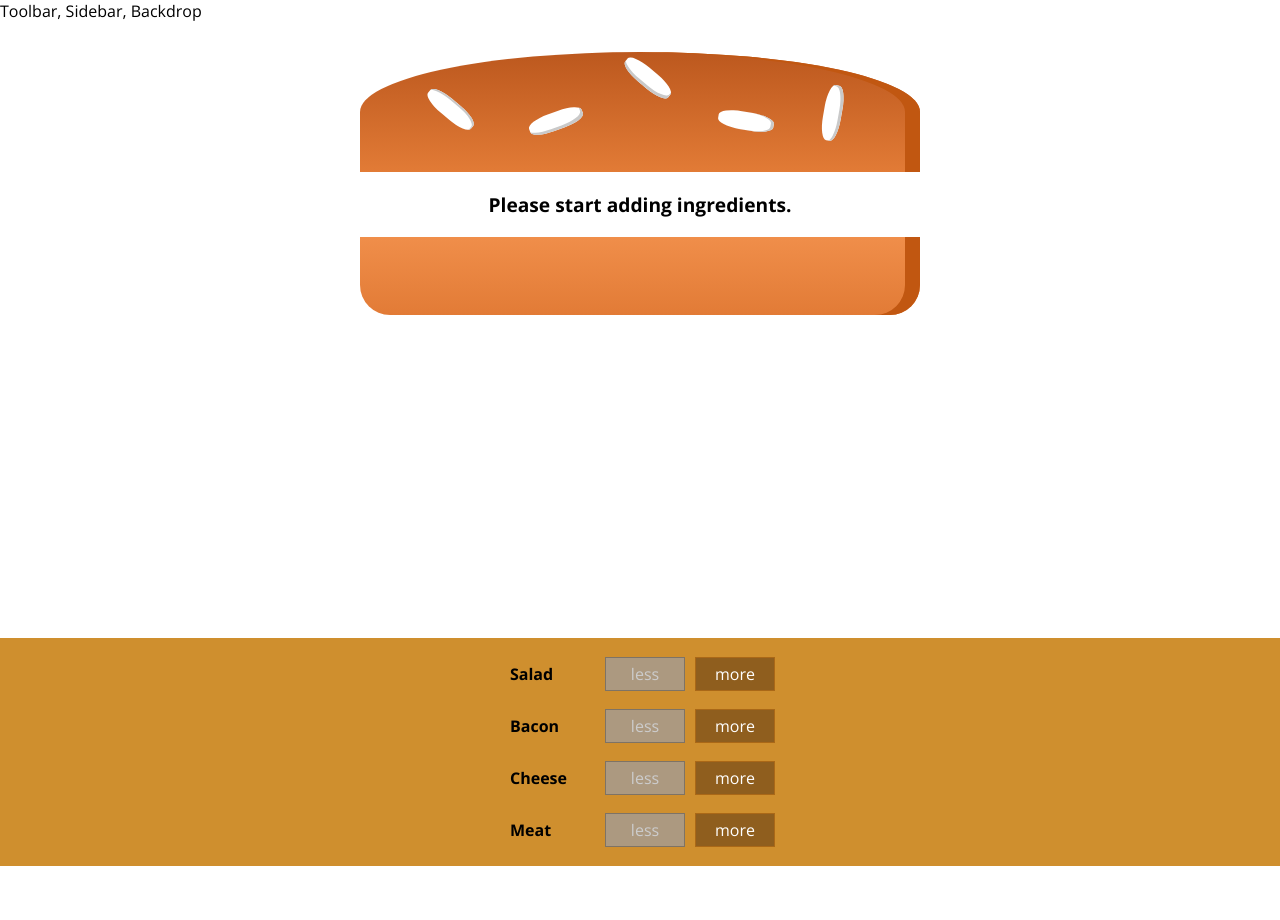
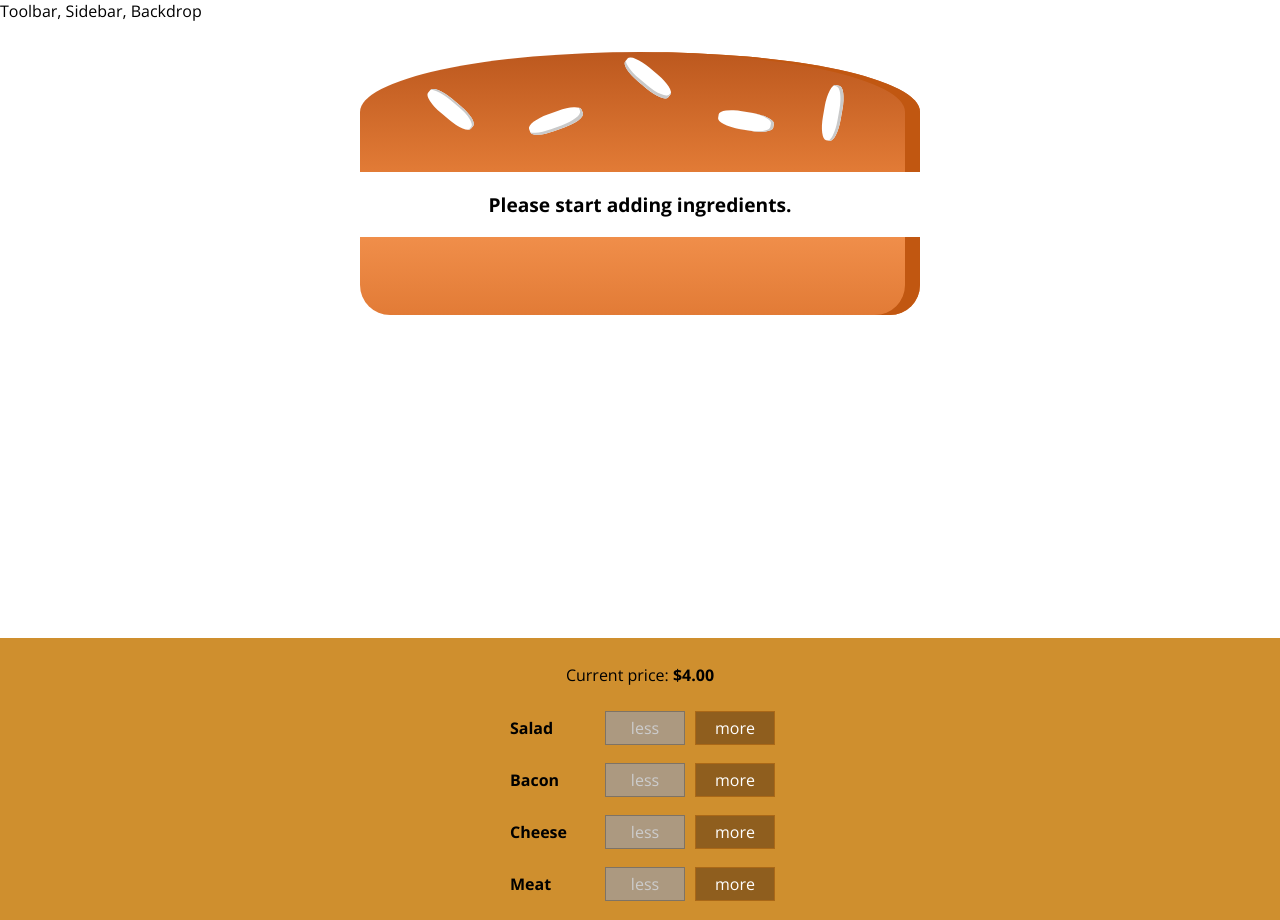
Before and after one commit to davidobi/react-burger-app, a React app in the folder react-burger-app/: page / in a window 1280 px wide. Before the commit the page ends 866 px from the top, so only its background shows below. Built offline with nearby package versions, Linux system fonts and the light colour scheme.

Commit message:
display price on burger controls

```diff
--- a/react-burger-app/src/components/Burger/BuildControls/BuildControls.js
+++ b/react-burger-app/src/components/Burger/BuildControls/BuildControls.js
@@ -11,6 +11,7 @@
 
 const buildControls = (props) => (
     <div className="BuildControls">
+        <p>Current price: <strong>${props.price.toFixed(2)}</strong> </p>
         {controls.map(ctrl => (
             <BuildControl
                 key={ctrl.label}
--- a/react-burger-app/src/containers/BurgerBuilder/BurgerBuilder.js
+++ b/react-burger-app/src/containers/BurgerBuilder/BurgerBuilder.js
@@ -70,6 +70,7 @@
                     ingredientAdded = {this.addIngredientHandler}
                     ingredientRemoved = {this.removeIngredientHandler}
                     disabled = {disabledInfo}
+                    price = {this.state.totalPrice}
                 />
             </Aux>
         );
```
